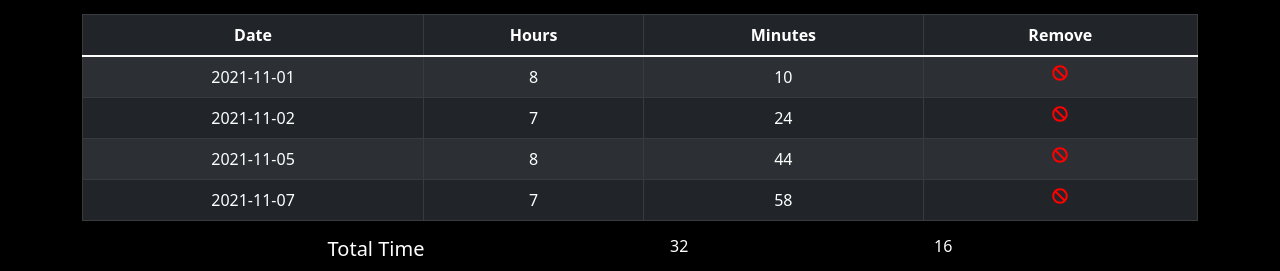
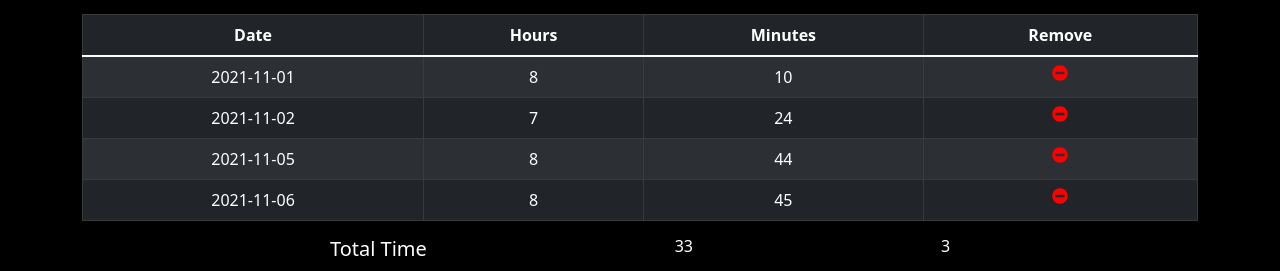
Before and after one commit to tsimian/shift_tracker, a React (Create React App) app: page / in a window 1280 px wide. Shown: the part 128-399 px from the top of the page. Built offline with nearby package versions, Linux system fonts and the light colour scheme; data requests are answered from the project's data file.

Commit message:
Changed delete icon and updated screenshot image for README.md to display changes

```diff
--- a/db.json
+++ b/db.json
@@ -19,9 +19,9 @@
       "id": 3
     },
     {
-      "date": "2021-11-07",
-      "hours": "7",
-      "minutes": "58",
+      "date": "2021-11-06",
+      "hours": "8",
+      "minutes": "45",
       "id": 4
     }
   ]
--- a/src/components/Shift.js
+++ b/src/components/Shift.js
@@ -1,4 +1,4 @@
-import { FaBan } from 'react-icons/fa'
+import { FaMinusCircle } from 'react-icons/fa'
 
 const Shift = ({ shift, onDelete }) => {
     return (
@@ -12,7 +12,7 @@ const Shift = ({ shift, onDelete }) => {
                     const id = shift.id;
                     onDelete(id)
                 }}>
-                <FaBan />
+                <FaMinusCircle />
                 </div>
             </td>
         </tr>
```
Also changed, not shown: public/screenshot.jpg.
